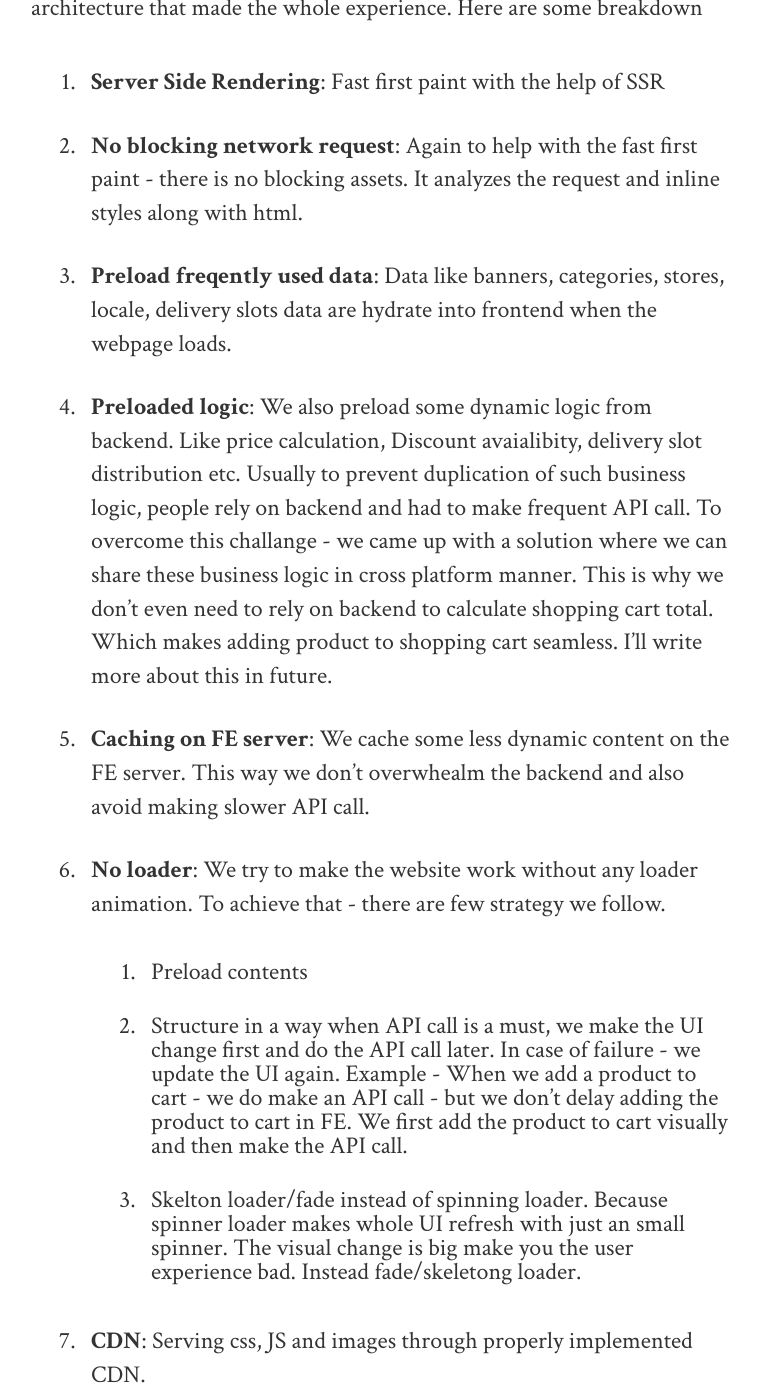
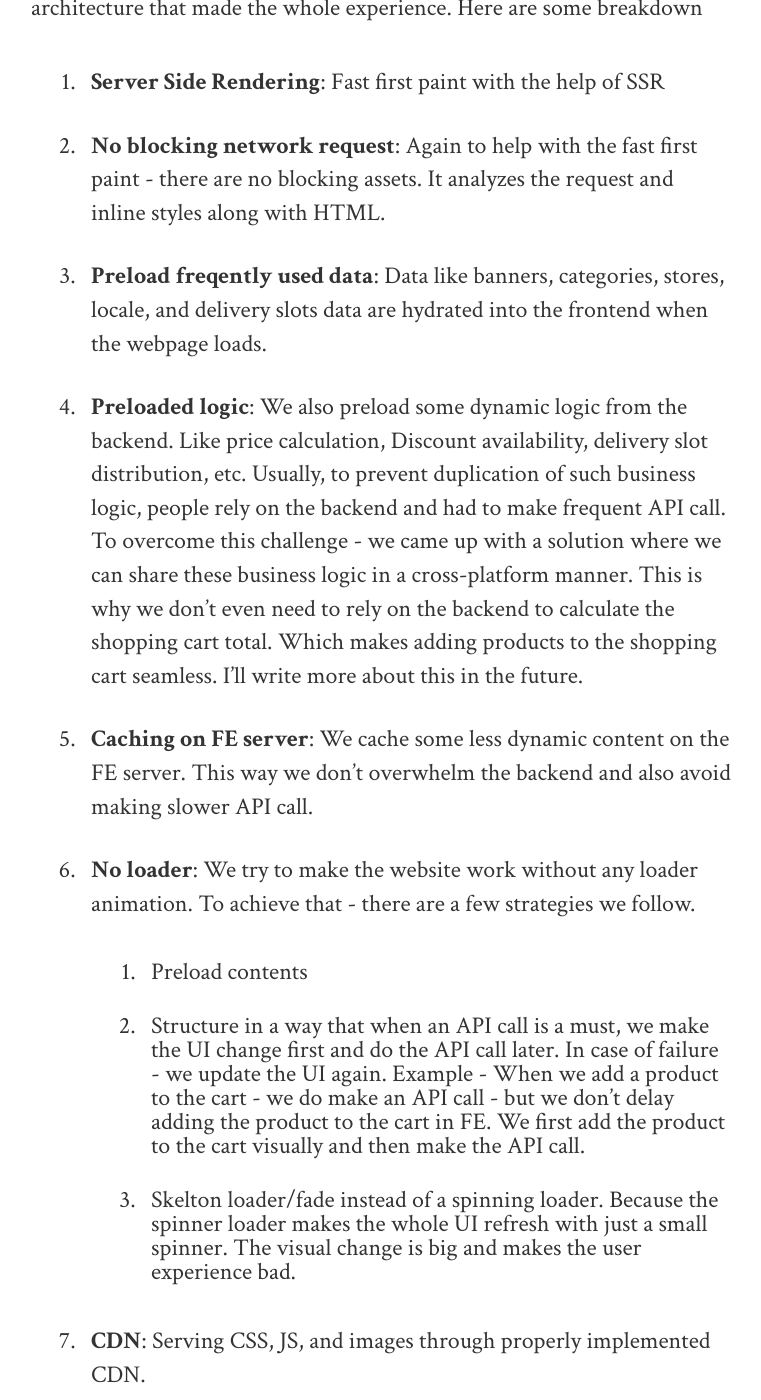
Before and after one commit to aajahid/aajahid.github.io, a Jekyll site: the page built from _posts/2022-09-22-chaldal.com-tech-stack.md, in a window 1280 px wide and 1400 px high, scrolled down 3240 px. Shown: the whole window, without its empty margins (259-1020 px from the left). Built offline with Jekyll 4.4.1, drawn with Linux system fonts in a browser that asks for light colours; nearby versions of some CDN libraries; some of the changed text lies outside the part shown.

Commit message:
post spelling and grammer correction

```diff
--- a/_posts/2022-09-22-chaldal.com-tech-stack.md
+++ b/_posts/2022-09-22-chaldal.com-tech-stack.md
@@ -6,16 +6,17 @@ summary: I often get asked about chaldal.com tech stack. So here is a dedicated
 
 ---
 
-I often get asked about chaldal.com tech stack on social media. I tried to answer them - but they are scattered around in different group and aren't up to date.
+I often get asked about chaldal.com tech stack on social media. I tried to answer them - but they are scattered around in different groups and aren’t up to date.
 
-So I decided to write a seperate post with up to date information about chaldal.com tech stack.
+So I decided to write a separate post with up-to-date information about chaldal.com tech stack.
 
 ## TLDR
 The TLDR version of the post is - F#, C#, MSSQL, .Net, React, React-Native, Azure cloud
 
 ----
 
-I'll try to explain whole stack with more details. Incase you already don't know, there are many other projects in Chaldal other than the chaldal.com website that we all see and love ;). So here I'll try to seperate them based on projects. Starting with chaldal.com itself.
+I’ll try to explain the whole stack in more detail. In case you already don’t know, there are many other projects in Chaldal other than the chaldal.com website that we all see and love ;). So here I’ll try to separate them based on projects. Starting with chaldal.com itself.
+
 
 ### Chaldal.com
 As already told in TLDR, chaldal.com usages F#, C#, MSSQL, .net, react and react-native.
@@ -26,13 +27,13 @@ As already told in TLDR, chaldal.com usages F#, C#, MSSQL, .net, react and react
 3. .Net
 4. MSSQL
 
-Originally written in C# but we are transitioning more into F#. Because we love functional programming and the awesome type safety F# provides. I'll write more in details why we love F#. Some legacy code still usages .Net framework but we are transition into .netcore.
+Originally written in C# but we are transitioning more into F#. Because we love functional programming and the awesome type safety F# provides. I’ll write more in detail about why we love F#. Some legacy code still uses .Net framework but we are transitioning into .netcore.
 
-MSSQL as primary database.
+We use MSSQL as our primary database.
 
-We host on our own servers, distributed into 3 data center, in two city ( 2 in Dhaka, 1 in Jashore).
+We host on our own servers, distributed into 3 data centers, in two cities ( 2 in Dhaka, and 1 in Jashore).
 
-We use microsoft Azure dev-ops for development. Also use Azure pipeline for CI/CD.
+We use Microsoft Azure dev-ops for development. Also, use Azure pipeline for CI/CD.
 
 #### Frontend
 ![Chaldal Website]({{ site.baseurl }}/img/chaldal-website.jpg)
@@ -41,31 +42,33 @@ We use microsoft Azure dev-ops for development. Also use Azure pipeline for CI/C
 1. ReactJS
 2. ExpressJS
 
-Chaldal frontend is well known in local dev community for its snappy performance. Originally written back in 2013, when reactjs just got released - the website performance was a surprise for most of the people. I remember when I first used chaldal.com even before joining Chaldal - I was suprised when I toggled the language (the instant change of the language).
+Chaldal frontend is well known in the local dev community for its snappy performance. Originally written back in 2013, when Reactjs just got released - the website performance was a surprise for most people. I remember when I first used chaldal.com even before joining Chaldal - I was surprised when I toggled the language (the instant change of the language).
 
-Some might think its fast because of just using reactjs. But thats not true. Yeah - reactjs did facilate it, but it was very carefull thought and architecture that made the whole experience. Here are some breakdown
+Some might think it's fast because of just using Reactjs. But that's not true. Yeah - Reactjs did facilitate it, but it was very careful thought and architecture that made the whole experience. Here are some breakdown
 
 1. **Server Side Rendering**: Fast first paint with the help of SSR
-2. **No blocking network request**: Again to help with the fast first paint - there is no blocking assets. It analyzes the request and inline styles along with html.
-3. **Preload freqently used data**: Data like banners, categories, stores, locale, delivery slots data are hydrate into frontend when the webpage loads.
-4. **Preloaded logic**: We also preload some dynamic logic from backend. Like price calculation, Discount avaialibity, delivery slot distribution etc. Usually to prevent duplication of such business logic, people rely on backend and had to make frequent API call. To overcome this challange - we came up with a solution where we can share these business logic in cross platform manner. This is why we don't even need to rely on backend to calculate shopping cart total. Which makes adding product to shopping cart seamless. I'll write more about this in future.
-5. **Caching on FE server**: We cache some less dynamic content on the FE server. This way we don't overwhealm the backend and also avoid making slower API call.
-6. **No loader**: We try to make the website work without any loader animation. To achieve that - there are few strategy we follow.
+2. **No blocking network request**: Again to help with the fast first paint - there are no blocking assets. It analyzes the request and inline styles along with HTML.
+3. **Preload freqently used data**: Data like banners, categories, stores, locale, and delivery slots data are hydrated into the frontend when the webpage loads.
+4. **Preloaded logic**: We also preload some dynamic logic from the backend. Like price calculation, Discount availability, delivery slot distribution, etc. Usually, to prevent duplication of such business logic, people rely on the backend and had to make frequent API call. To overcome this challenge - we came up with a solution where we can share these business logic in a cross-platform manner. This is why we don’t even need to rely on the backend to calculate the shopping cart total. Which makes adding products to the shopping cart seamless. I’ll write more about this in the future.
+5. **Caching on FE server**: We cache some less dynamic content on the FE server. This way we don’t overwhelm the backend and also avoid making slower API call.
+6. **No loader**: We try to make the website work without any loader animation. To achieve that - there are a few strategies we follow.
     1. Preload contents
-    2. Structure in a way when API call is a must, we make the UI change first and do the API call later. In case of failure - we update the UI again. Example - When we add a product to cart - we do make an API call - but we don't delay adding the product to cart in FE. We first add the product to cart visually and then make the API call.
-    3. Skelton loader/fade instead of spinning loader. Because spinner loader makes whole UI refresh with just an small spinner. The visual change is big make you the user experience bad. Instead fade/skeletong loader.
-7. **CDN**: Serving css, JS and images through properly implemented CDN.
-8. **Image Loader**: Custom image loader - which gives us control on order and quantity of image loading. Also load different quality image based on user internet connection and device pixel density.
+    2. Structure in a way that when an API call is a must, we make the UI change first and do the API call later. In case of failure - we update the UI again. Example - When we add a product to the cart - we do make an API call - but we don’t delay adding the product to the cart in FE. We first add the product to the cart visually and then make the API call.
+    3. Skelton loader/fade instead of a spinning loader. Because the spinner loader makes the whole UI refresh with just a small spinner. The visual change is big and makes the user experience bad.
+7. **CDN**: Serving CSS, JS, and images through properly implemented CDN.
+8. **Image Loader**: Custom image loader - which gives us control over the order and quantity of image loading. Also, load different quality images based on user internet connection and device pixel density.
 
 ### Mobile App
 
 ![Chaldal Mobile App]({{ site.baseurl }}/img/chaldal-app.jpg){: style="width: 250px;" }
 
 **Android:** https://play.google.com/store/apps/details?id=com.chaldal.poached
+
 **iOS:** https://apps.apple.com/us/app/chaldal-online-grocery/id1104493220?platform=iphone
 
 1. React Native
 2. MobX
 
 Originally our mobile was written using Xamarin. But I rewrote the app from scratch back in 2019.
-Historically - we didn't really invest that much on our mobile app but this has changed recently with new our UX team.
+
+Historically - we didn’t invest that much in our mobile app but this has changed recently with new our UX team.
```
